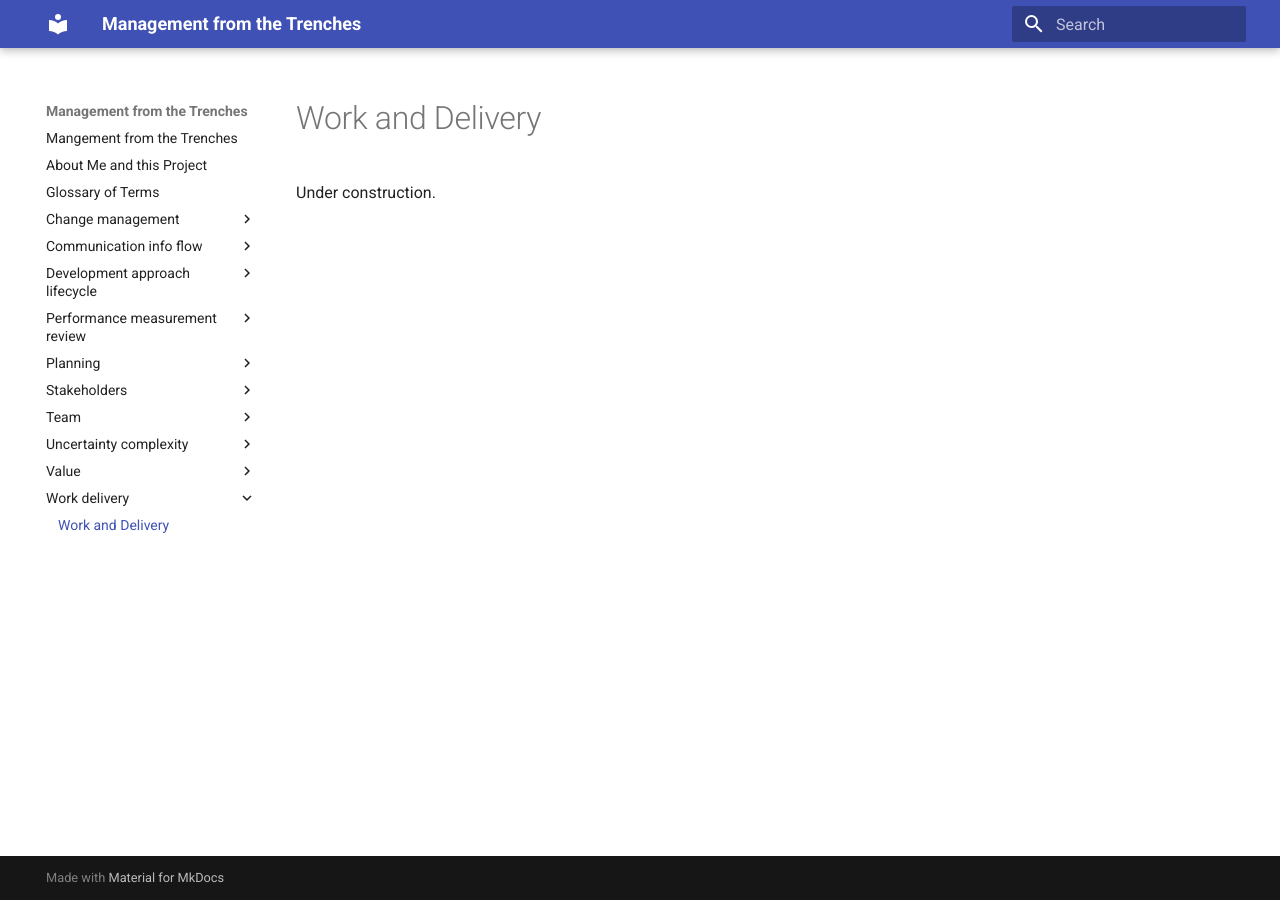
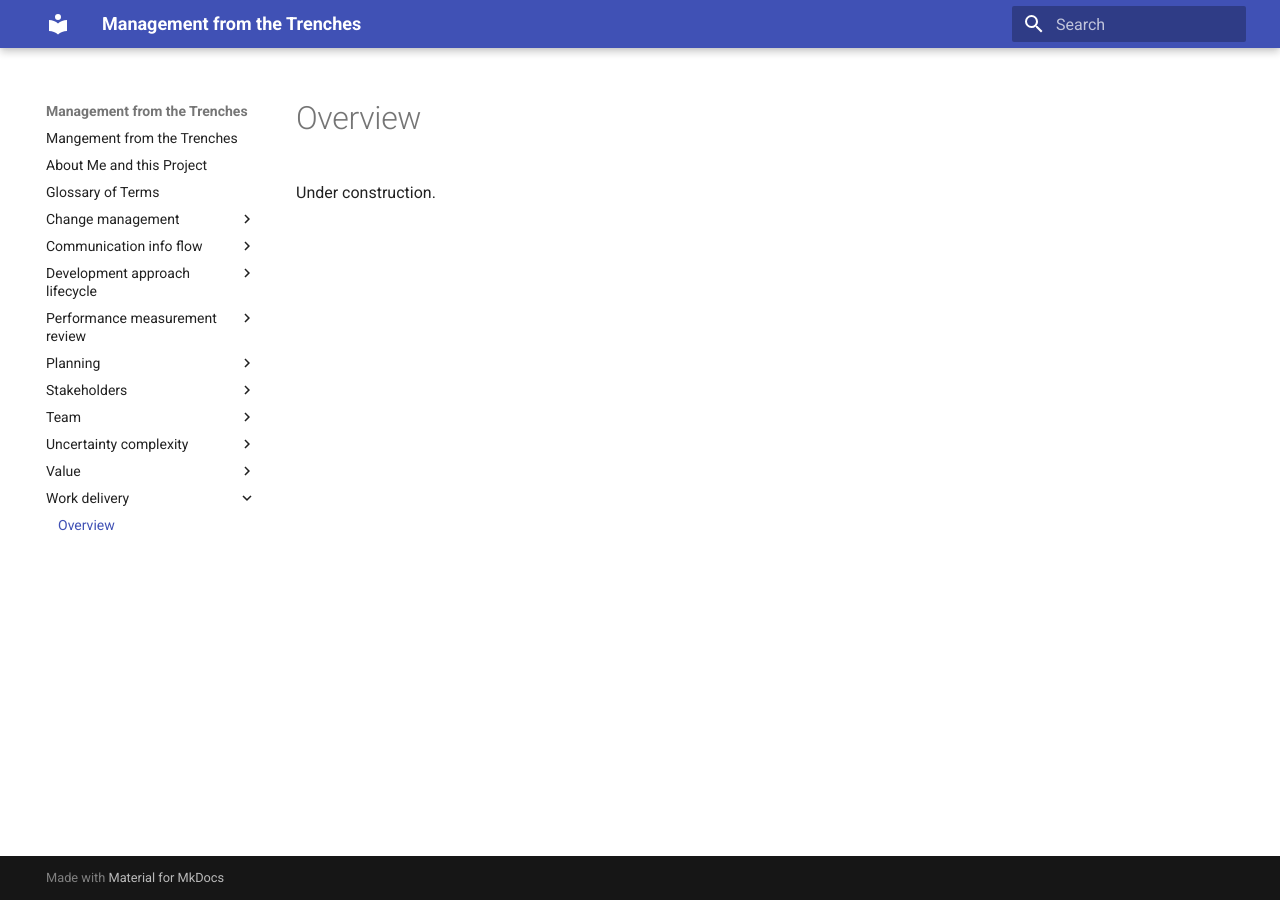
Before and after one commit to bmhash/bmhash.github.io, an MkDocs documentation site: the page built from docs/work-delivery/README.md, in a window 1280 px wide. Built offline with MkDocs 1.6.1 and Material for MkDocs 9.7.7, drawn with Linux system fonts in a browser that asks for light colours.

Commit message:
update overview

```diff
--- a/docs/work-delivery/README.md
+++ b/docs/work-delivery/README.md
@@ -1,3 +1,3 @@
-# Work and Delivery
+# Overview
 
 Under construction.
```
Also changed, not shown: docs/change-management/README.md (+1 -1 lines).
